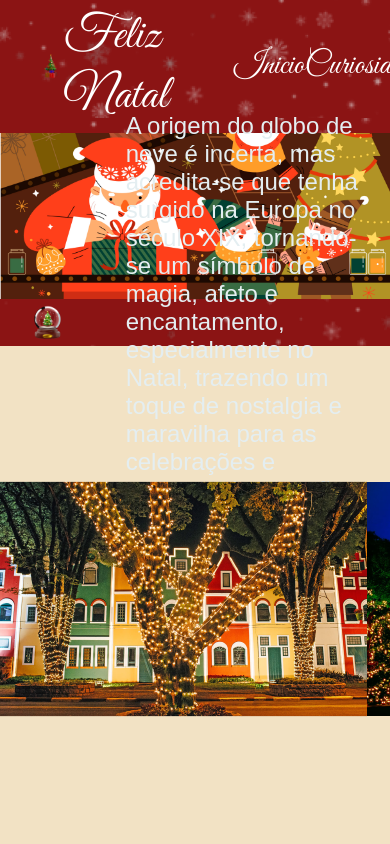
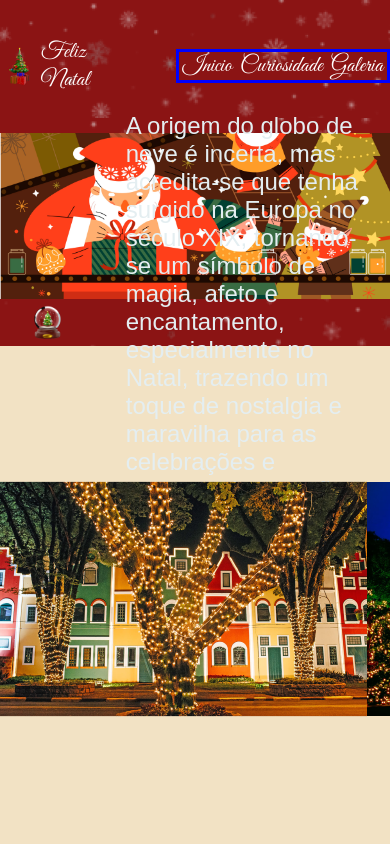
Before and after one commit to viannaingrid/desafio_natal, a React (Vite) app: page / in a window 390 px wide. Shown: the top 844 px of the page. Built offline with nearby package versions, Linux system fonts and the light colour scheme; a web font is replaced by a local one.

Commit message:
:lipstick: config media query to max-width 450px

```diff
--- a/src/Components/Header/header.module.scss
+++ b/src/Components/Header/header.module.scss
@@ -46,3 +46,35 @@ header {
         }
     }
 }
+
+@media (max-width: 450px) {
+    header {
+        width: 100vw;
+        justify-content: space-between;
+    }
+
+    .logoHeader {
+        width: 35%;
+
+        img {
+            width: 30%;
+        }
+
+        h1 {
+            font-size: 1.4rem;
+        }
+    }
+
+    .navHeader {
+        border: solid blue;
+        width: 55%;
+
+        .linkHeader {
+            font-size: 1.4rem;
+
+            &:hover {
+                font-size: 1.5rem;
+            }
+        }
+    }
+}
```
